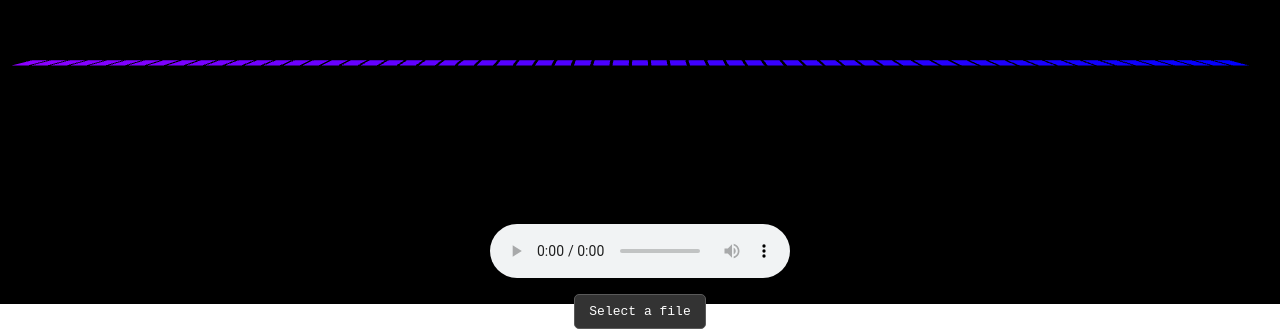
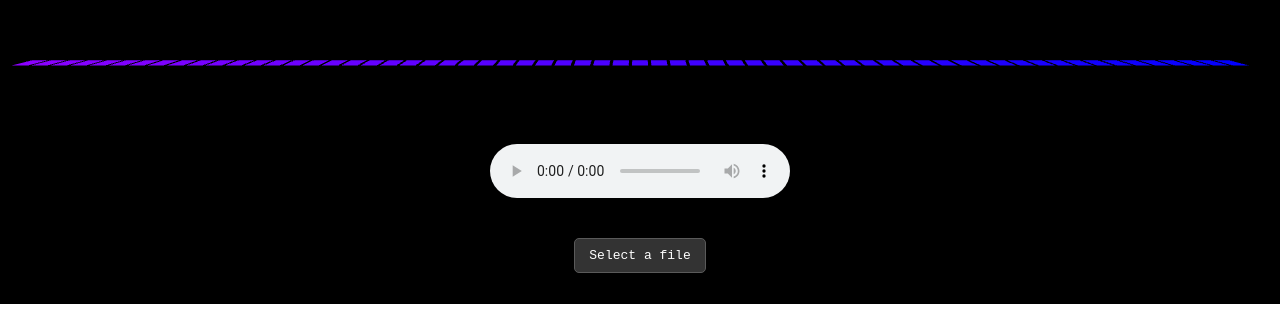
Before and after one commit to htu86/three-audio-visualizer, a website built with Vite: page index.html in a window 1280 px wide. Shown: the part 496-825 px from the top of the page. After the commit the page ends 800 px from the top, so only its background shows below. Built offline with nearby package versions, Linux system fonts and the light colour scheme.

Commit message:
Change: Slight CSS changes

```diff
--- a/src/style.css
+++ b/src/style.css
@@ -1,4 +1,3 @@
-
 * {
   margin: 0;
   padding: 0;
@@ -16,16 +15,15 @@ canvas {
 }
 
 .container {
-  margin-top: 45rem;
+  margin-top: 40rem;
   width: 100vw;
   z-index: 99;
-  width: 100%;
   position: absolute;
   display: flex;
   justify-content: center;
   align-items: center;
   flex-direction: column;
-  gap:1rem
+  gap:2.5rem;
 }
 
 .input-button {
```
